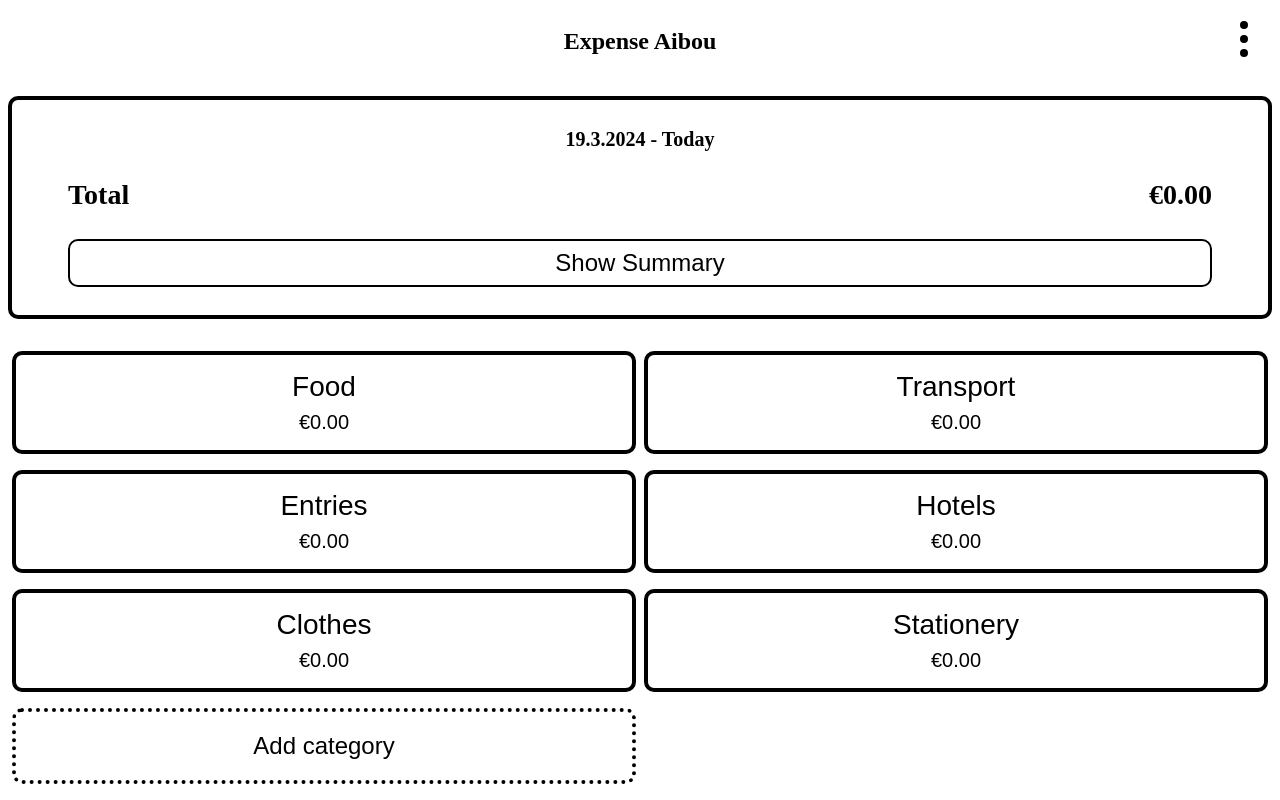
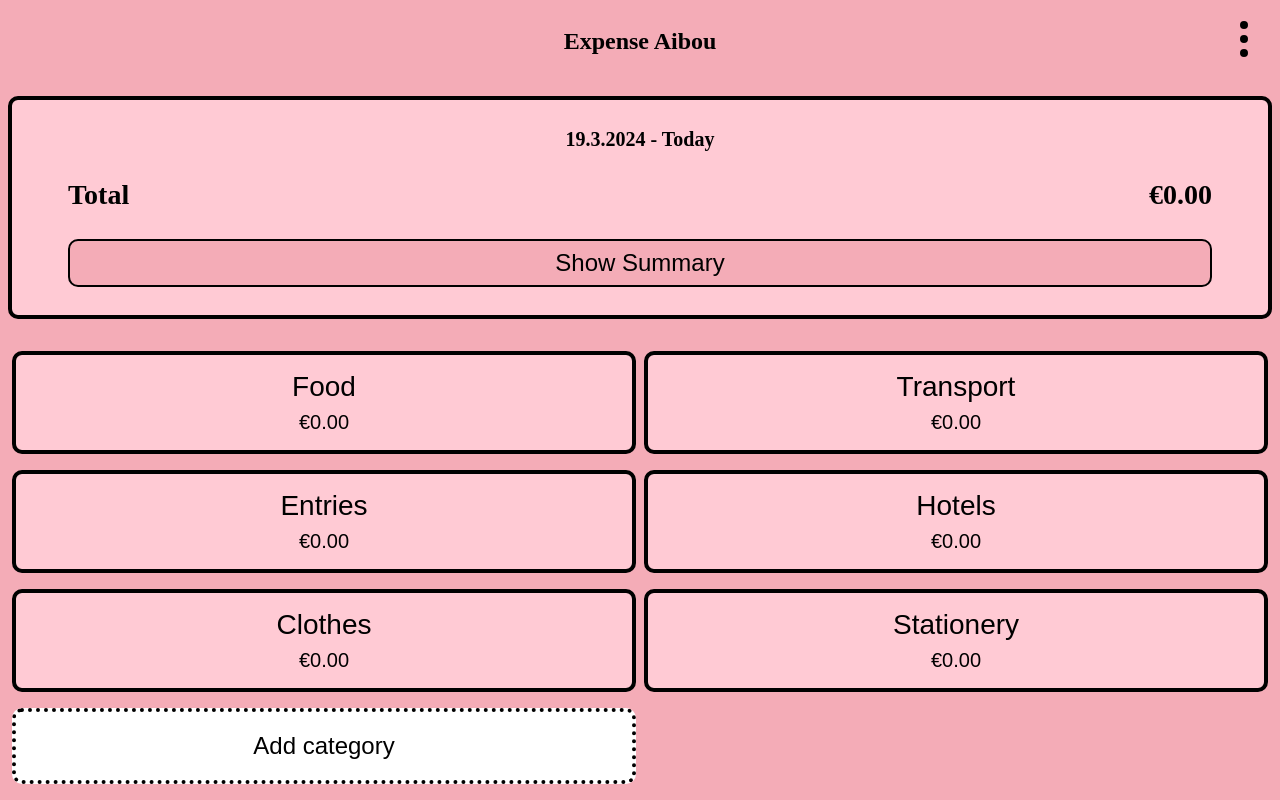
Before and after one commit to patrickWST/expense-aibou, an Angular app: page / in a window 1280 px wide. Built offline with nearby package versions, Linux system fonts and the light colour scheme; no server answers.

Commit message:
Add light color scheme.

```diff
--- a/src/styles.css
+++ b/src/styles.css
@@ -6,6 +6,19 @@ body {
 
 /* Colors */
 
+:root {
+  --bg: #F4ACB7;
+  --bg-item: #FFCAD4;
+  --bg-total: #FFCAD4;
+  --total-button: #F4ACB7;
+  --success: white;
+  --warning: white;
+  --danger: white;
+  --info: white;
+  --expense-input: white;
+  --expense-read-only: #525252;
+  --add-category-button: white;
+}
 
 @media (prefers-color-scheme: dark) {
   :root {
```
